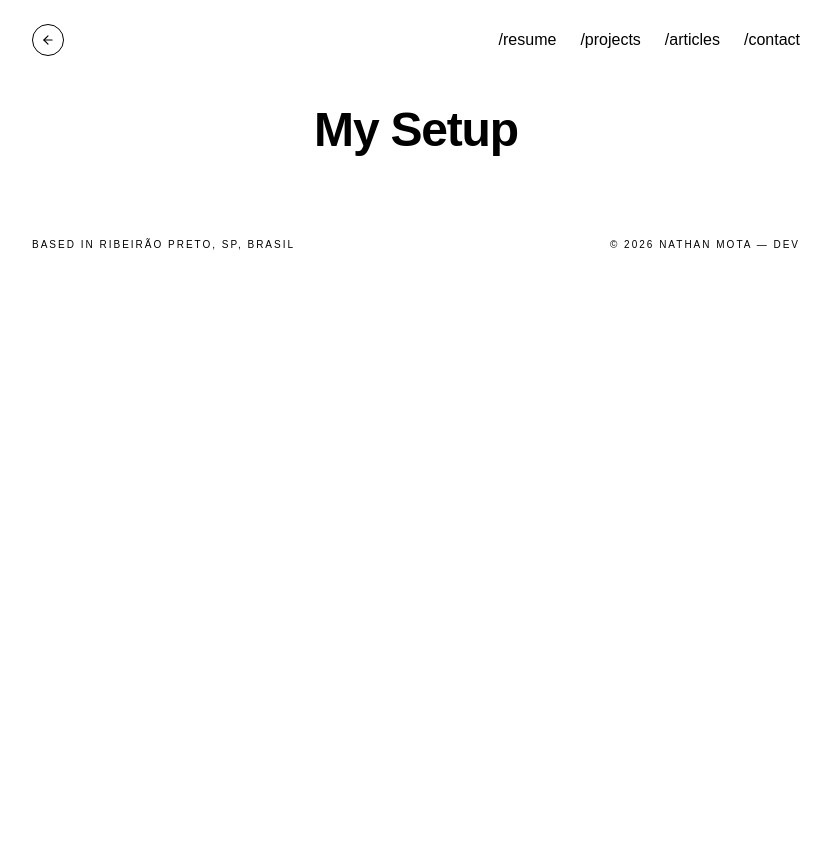
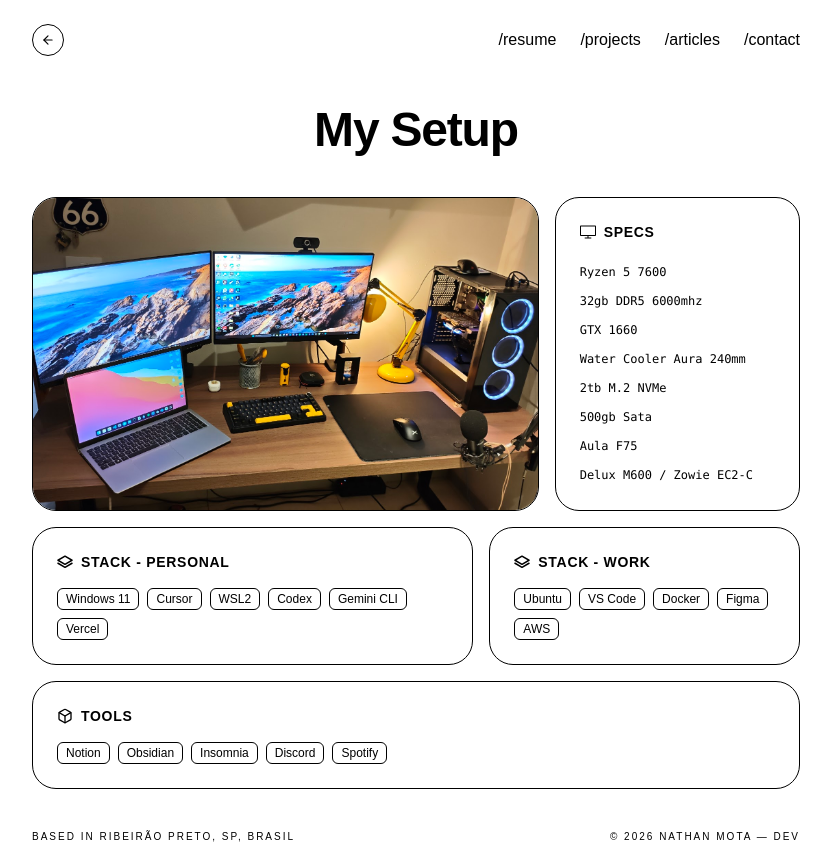
Before and after one commit to nathanmota-dev/portfolio-v2, a Next.js app: page /setup in a window 1280 px wide. Shown: the whole page, without its empty margins (224-1055 px from the left). Before the commit the page ends 800 px from the top, so only its background shows below. Built offline with nearby package versions, Linux system fonts and the light colour scheme.

Commit message:
feat: creating setup page

```diff
--- a/app/setup/page.tsx
+++ b/app/setup/page.tsx
@@ -1,13 +1,101 @@
+import Badge from "@/components/badge/badge";
+import Image from "next/image";
+import { FiBox } from "react-icons/fi";
+import { PiStackSimpleBold } from "react-icons/pi";
+import { SlScreenDesktop } from "react-icons/sl";
+
 export default function Setup() {
+
+    const specsItems = [
+        "Ryzen 5 7600", "32gb DDR5 6000mhz", "GTX 1660",
+        "Water Cooler Aura 240mm", "2tb M.2 NVMe", "500gb Sata",
+        "Aula F75", "Delux M600 / Zowie EC2-C"
+    ];
+    const personalStackItems = ["Windows 11", "Cursor", "WSL2", "Codex", , "Gemini CLI", "Vercel"];
+    const workStackItems = ["Ubuntu", "VS Code", "Docker", "Figma", "AWS"];
+    const toolsItems = ["Notion", "Obsidian", "Insomnia", "Discord", "Spotify"];
+
     return (
-        <div className="max-w-3xl mx-auto py-2">
+        <div className="max-w-3xl mx-auto py-2 px-4 sm:px-0">
             <div className="py-4 flex justify-center text-center">
                 <h2 className="text-4xl md:text-5xl font-bold tracking-tight leading-[1.1] pb-6">
                     My Setup
                 </h2>
             </div>
+
             <main>
+                <div className="grid grid-cols-1 md:grid-cols-12 gap-4">
+
+                    {/* Setup */}
+                    <div className="group overflow-hidden bento-card md:col-span-8 border border-border/50 rounded-3xl transition-all duration-300 hover:shadow-xl hover:shadow-primary/5 active:scale-[1.01]">
+                        <div className="relative h-full min-h-75 w-full">
+                            <Image
+                                src="/setup.jpg"
+                                alt="Setup"
+                                fill
+                                className="object-cover transition-transform duration-700 group-hover:scale-105"
+                                priority
+                            />
+                        </div>
+                    </div>
+
+                    {/* Specs */}
+                    <div className="group bento-card md:col-span-4 p-6 border border-border/50 rounded-3xl transition-all duration-300 hover:bg-black/2 hover:shadow-xl hover:shadow-primary/5">
+                        <div className="flex flex-col h-full space-y-4">
+                            <div className="flex items-center gap-2 transition-transform duration-300 group-hover:translate-x-1">
+                                <SlScreenDesktop className="w-4 h-4 text-muted-foreground" />
+                                <h3 className="text-sm font-bold uppercase tracking-wider">Specs</h3>
+                            </div>
+
+                            <div className="flex flex-col gap-3 pt-2">
+                                {specsItems.map((item) => (
+                                    <div key={item} className="flex flex-col space-y-1">
+                                        <span className="text-xs font-mono text-muted-foreground leading-none">
+                                            {item}
+                                        </span>
+                                        <div className="h-px w-full bg-border/40" />
+                                    </div>
+                                ))}
+                            </div>
+                        </div>
+                    </div>
+
+                    {/* Personal */}
+                    <div className="group bento-card md:col-span-7 p-6 border border-border/50 rounded-3xl transition-all duration-300 hover:bg-black/2 hover:shadow-xl hover:shadow-primary/5">
+                        <h3 className="text-sm font-bold uppercase tracking-wider mb-4 flex items-center gap-2">
+                            <PiStackSimpleBold className="w-4 h-4" /> Stack - Personal
+                        </h3>
+                        <div className="flex flex-wrap gap-2">
+                            {personalStackItems.map((tool) => (
+                                <Badge key={tool} className="bg-background/50">{tool}</Badge>
+                            ))}
+                        </div>
+                    </div>
+
+                    {/* Work */}
+                    <div className="group bento-card md:col-span-5 p-6 border border-border/50 rounded-3xl transition-all duration-300 hover:bg-black/2 hover:shadow-xl hover:shadow-primary/5">
+                        <h3 className="text-sm font-bold uppercase tracking-wider mb-4 flex items-center gap-2">
+                            <PiStackSimpleBold className="w-4 h-4" /> Stack - Work
+                        </h3>
+                        <div className="flex flex-wrap gap-2">
+                            {workStackItems.map((tool) => (
+                                <Badge key={tool} className="bg-background/50">{tool}</Badge>
+                            ))}
+                        </div>
+                    </div>
+
+                    <div className="group bento-card md:col-span-12 p-6 border border-border/50 rounded-3xl transition-all duration-300 hover:bg-black/2 hover:shadow-xl hover:shadow-primary/5">
+                        <h3 className="text-sm font-bold uppercase tracking-wider mb-4 flex items-center gap-2">
+                            <FiBox className="w-4 h-4" /> Tools
+                        </h3>
+                        <div className="flex flex-wrap gap-2">
+                            {toolsItems.map((tool) => (
+                                <Badge key={tool} className="bg-background/50">{tool}</Badge>
+                            ))}
+                        </div>
+                    </div>
+                </div>
             </main>
         </div>
-    )
+    );
 }
```
Also changed, not shown: public/setup.jpg (added).
